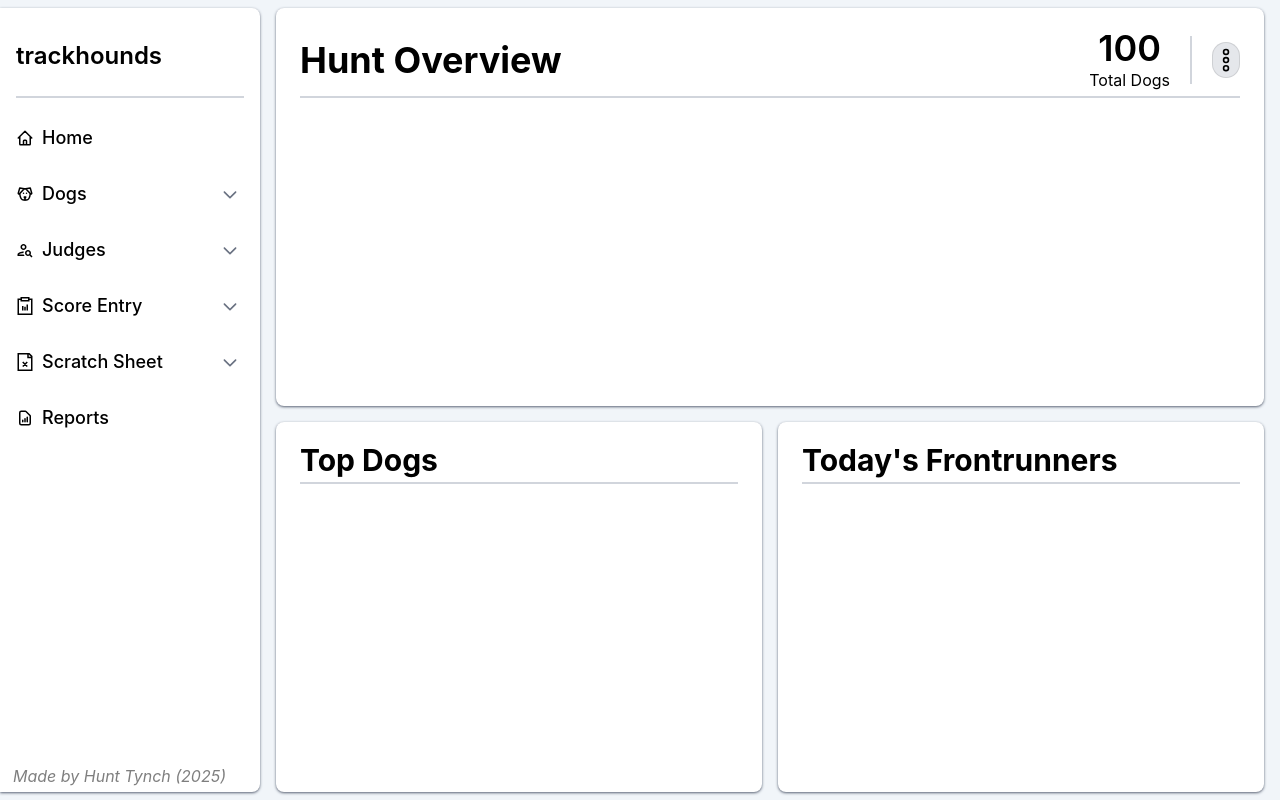
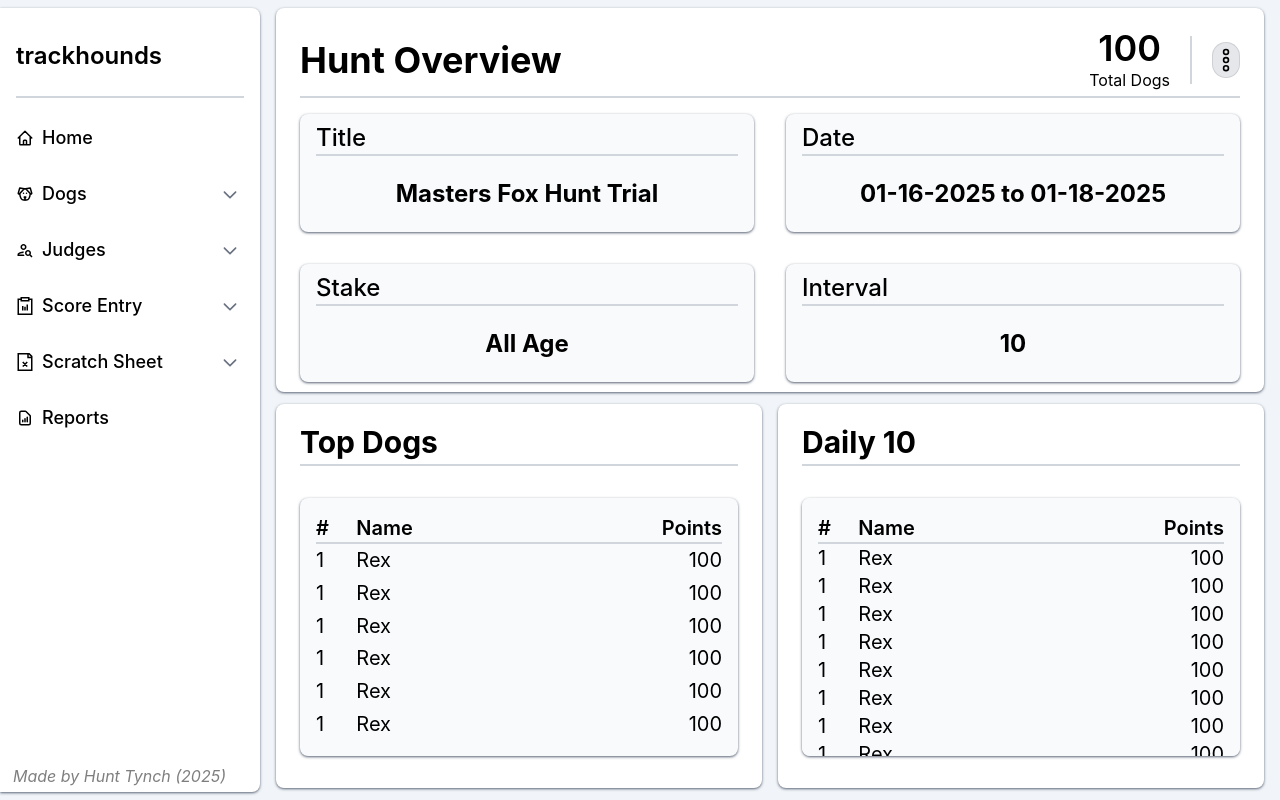
Before and after one commit to hctynch/trackhounds, a React (Vite) app in the folder frontend/: page / in a window 1280 px wide. Built offline with nearby package versions, Linux system fonts and the light colour scheme.

Commit message:
Finished overview layout, need to connect back.

```diff
--- a/frontend/src/App.jsx
+++ b/frontend/src/App.jsx
@@ -11,7 +11,7 @@ import ScratchSheet from './components/ScratchSheet'
 function App() {
 
   return (
-    <div className='w-full h-screen bg-slate-100 absolute top-0 left-0'>
+    <div className='w-full h-screen bg-slate-100 absolute top-0 left-0 overflow-auto'>
       <Navbar />
       <BrowserRouter>
         <Routes>
--- a/frontend/src/components/Box.jsx
+++ b/frontend/src/components/Box.jsx
@@ -2,7 +2,7 @@ import PropTypes from 'prop-types';
 
 function Box({ children, params }) {
   return (
-    <div className={`flex flex-col items-start bg-white rounded-lg shadow shadow-gray-500 px-4 ${params}`}>
+    <div className={`flex flex-col items-start rounded-lg shadow shadow-gray-500 px-4 ${params}`}>
       {children}
     </div>
   );
--- a/frontend/src/components/Home.jsx
+++ b/frontend/src/components/Home.jsx
@@ -10,8 +10,8 @@ function Home() {
   };
 
   return (
-    <div className='grid grid-cols-2 text-black ml-[276px] mr-4 h-[calc(100vh-1rem)] my-2 relative'>
-      <Box params='col-span-2 mb-2 pt-5 px-6'>
+    <div className='grid grid-cols-2 text-black ml-[276px] mr-4 min-h-[calc(100vh-1rem)] my-2 relative'>
+      <Box params='col-span-2 pt-5 px-6 bg-white min-h-[calc(50vh-1rem)] max-h-[calc(50vh-1rem)]'>
         <div className='w-full flex items-center border-b-2 border-gray-300 pb-1'>
           <p className='text-4xl font-bold'>Hunt Overview</p>
           <div className='flex ml-auto items-center'>
@@ -28,18 +28,148 @@ function Home() {
             </div>
           </div>
         </div>
-        <div>
+        <div className='flex flex-wrap min-h-[calc(100%-4px-36px-4px-20px)] justify-between w-full'>
+          <Box params='my-auto bg-slate-50 w-[calc(50%-1rem)] h-[calc(50%-2rem)]'>
+            <div className='w-full h-full flex flex-col items-center'>
+              <p className='text-start text-2xl font-medium pt-2 w-full border-b-2 border-gray-300'>Title</p>
+              <p className='flex justify-center w-full my-auto items-center text-2xl font-bold'>Masters Fox Hunt Trial</p>
+            </div>
+          </Box>
+          <Box params='my-auto bg-slate-50 w-[calc(50%-1rem)] h-[calc(50%-2rem)]'>
+            <div className='w-full h-full flex flex-col items-center'>
+              <p className='text-start text-2xl font-medium pt-2 w-full border-b-2 border-gray-300'>Date</p>
+              <p className='flex justify-center w-full my-auto items-center text-2xl font-bold'>01-16-2025 to 01-18-2025</p>
+            </div>
+          </Box>
+          <Box params='my-auto bg-slate-50 w-[calc(50%-1rem)] h-[calc(50%-2rem)]'>
+            <div className='w-full h-full flex flex-col items-center'>
+              <p className='text-start text-2xl font-medium pt-2 w-full border-b-2 border-gray-300'>Stake</p>
+              <p className='flex justify-center w-full my-auto items-center text-2xl font-bold'>All Age</p>
+            </div>
+          </Box>
+          <Box params='my-auto bg-slate-50 w-[calc(50%-1rem)] h-[calc(50%-2rem)]'>
+            <div className='w-full h-full flex flex-col items-center'>
+              <p className='text-start text-2xl font-medium pt-2 w-full border-b-2 border-gray-300'>Interval</p>
+              <p className='flex justify-center w-full my-auto items-center text-2xl font-bold'>10</p>
+            </div>
+          </Box>
         </div>
       </Box>
-      <Box params='col-span-1 mt-2 mr-2 pt-5 px-6'>
+      <Box params='col-span-1 mt-2 mr-2 pt-5 px-6 bg-white max-h-[calc(50vh-1rem)] min-h-[calc(50vh-1rem)]'>
         <div className='w-full flex border-b-2 border-gray-300 items-center pb-1'>
           <p className='text-3xl font-bold'>Top Dogs</p>
         </div>
+        <Box params='overflow-y-auto w-full p-4 my-8 bg-slate-50 h-full'>
+          <table className='table-auto w-full h-full'>
+            <thead>
+              <tr className='border-b-2 border-gray-300'>
+                <th className='text-xl font-semibold text-start'>#</th>
+                <th className='text-xl font-semibold text-start'>Name</th>
+                <th className='text-xl font-semibold text-end'>Points</th>
+              </tr>
+            </thead>
+            <tbody>
+              <tr>
+                <td className='text-xl text-start'>1</td>
+                <td className='text-xl text-start'>Rex</td>
+                <td className='text-xl text-end'>100</td>
+              </tr>
+              <tr>
+                <td className='text-xl text-start'>1</td>
+                <td className='text-xl text-start'>Rex</td>
+                <td className='text-xl text-end'>100</td>
+              </tr>
+              <tr>
+                <td className='text-xl text-start'>1</td>
+                <td className='text-xl text-start'>Rex</td>
+                <td className='text-xl text-end'>100</td>
+              </tr>
+              <tr>
+                <td className='text-xl text-start'>1</td>
+                <td className='text-xl text-start'>Rex</td>
+                <td className='text-xl text-end'>100</td>
+              </tr>
+              <tr>
+                <td className='text-xl text-start'>1</td>
+                <td className='text-xl text-start'>Rex</td>
+                <td className='text-xl text-end'>100</td>
+              </tr>
+              <tr>
+                <td className='text-xl text-start'>1</td>
+                <td className='text-xl text-start'>Rex</td>
+                <td className='text-xl text-end'>100</td>
+              </tr>
+            </tbody>
+          </table>
+        </Box>
       </Box>
-      <Box params='col-span-1 mt-2 ml-2 pt-5 px-6'>
+      <Box params='col-span-1 mt-2 ml-2 pt-5 px-6 bg-white max-h-[calc(50vh-1rem)] min-h-[calc(50vh-1rem)]'>
         <div className='w-full flex border-b-2 border-gray-300 items-center pb-1'>
-          <p className='text-3xl font-bold'>Today&apos;s Frontrunners</p>
+          <p className='text-3xl font-bold'>Daily 10</p>
         </div>
+        <Box params='overflow-y-auto w-full p-4 my-8 bg-slate-50 h-full'>
+          <table className='table-auto w-full h-full'>
+            <thead>
+              <tr className='border-b-2 border-gray-300'>
+                <th className='text-xl font-semibold text-start'>#</th>
+                <th className='text-xl font-semibold text-start'>Name</th>
+                <th className='text-xl font-semibold text-end'>Points</th>
+              </tr>
+            </thead>
+            <tbody>
+              <tr>
+                <td className='text-xl text-start'>1</td>
+                <td className='text-xl text-start'>Rex</td>
+                <td className='text-xl text-end'>100</td>
+              </tr>
+              <tr>
+                <td className='text-xl text-start'>1</td>
+                <td className='text-xl text-start'>Rex</td>
+                <td className='text-xl text-end'>100</td>
+              </tr>
+              <tr>
+                <td className='text-xl text-start'>1</td>
+                <td className='text-xl text-start'>Rex</td>
+                <td className='text-xl text-end'>100</td>
+              </tr>
+              <tr>
+                <td className='text-xl text-start'>1</td>
+                <td className='text-xl text-start'>Rex</td>
+                <td className='text-xl text-end'>100</td>
+              </tr>
+              <tr>
+                <td className='text-xl text-start'>1</td>
+                <td className='text-xl text-start'>Rex</td>
+                <td className='text-xl text-end'>100</td>
+              </tr>
+              <tr>
+                <td className='text-xl text-start'>1</td>
+                <td className='text-xl text-start'>Rex</td>
+                <td className='text-xl text-end'>100</td>
+              </tr>
+              <tr>
+                <td className='text-xl text-start'>1</td>
+                <td className='text-xl text-start'>Rex</td>
+                <td className='text-xl text-end'>100</td>
+              </tr>
+              <tr>
+                <td className='text-xl text-start'>1</td>
+                <td className='text-xl text-start'>Rex</td>
+                <td className='text-xl text-end'>100</td>
+              </tr>
+              <tr>
+                <td className='text-xl text-start'>1</td>
+                <td className='text-xl text-start'>Rex</td>
+                <td className='text-xl text-end'>100</td>
+              </tr>
+              <tr>
+                <td className='text-xl text-start'>1</td>
+                <td className='text-xl text-start'>Rex</td>
+                <td className='text-xl text-end'>100</td>
+              </tr>
+            </tbody>
+          </table>
+        </Box>
       </Box>
 
       {showOverlay && (
@@ -53,7 +183,7 @@ function Home() {
               Edit Current Hunt
             </button>
             <button
-              className='mt-4 text-red-500 hover:text-red-400 font-bold w-full cursor-pointer'
+              className='mt-4 bg-red-50 rounded text-red-500 hover:text-red-400 font-bold w-full cursor-pointer'
               onClick={handleOverlay}
             >
               Close
```
